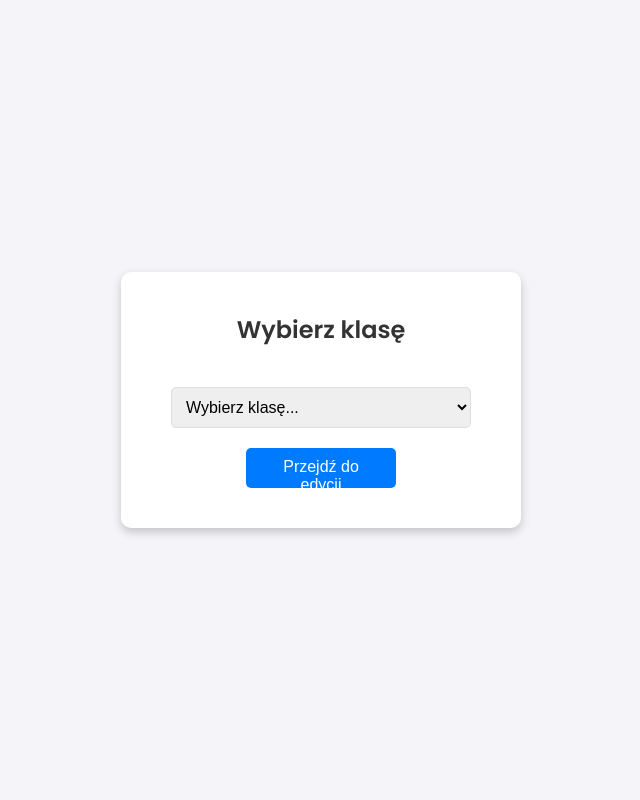
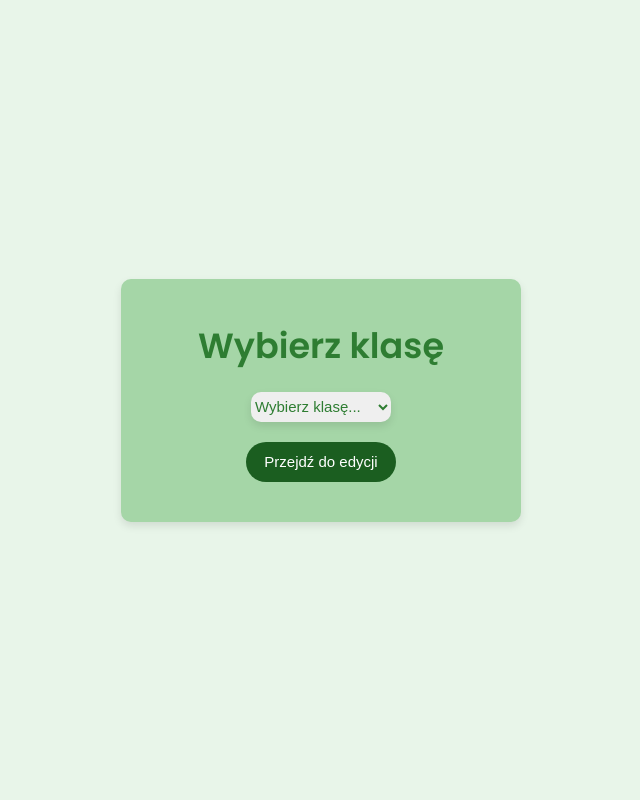
Before and after one commit to PiotrKier/dziennik, a PHP site: page /dziennik_nauczyciel.php in a window 1280 px wide. Shown: the whole page, without its empty margins (319-959 px from the left). Run offline with PHP 8.4, Linux system fonts and the light colour scheme.

Commit message:
Add files via upload

```diff
--- a/dziennik_nauczyciel.php
+++ b/dziennik_nauczyciel.php
@@ -9,48 +9,22 @@
     <link href="https://fonts.googleapis.com/css2?family=Poppins:wght@400;500;600&display=swap" rel="stylesheet">
     <link rel="stylesheet" href="style.css">
     <style>
-        body {
-            font-family: 'Poppins', sans-serif;
-            display: flex;
-            justify-content: center;
-            align-items: center;
-            min-height: 100vh;
-            margin: 0;
-            background-color: #f4f4f9;
+        button{
+            margin:20px;
+            color:white;
+            font-size:15px;
         }
-        .container {
-            text-align: center;
-            background: #fff;
-            padding: 20px 40px;
-            border-radius: 10px;
-            box-shadow: 0 4px 10px rgba(0, 0, 0, 0.2);
-        }
-        h1 {
-            font-size: 24px;
-            margin-bottom: 20px;
-            color: #333;
-        }
-        select {
-            font-size: 16px;
-            padding: 10px;
-            margin: 20px 0;
-            border: 1px solid #ddd;
-            border-radius: 5px;
-            width: 100%;
-            max-width: 300px;
-        }
-        button {
-            padding: 10px 20px;
-            font-size: 16px;
-            color: #fff;
-            background-color: #007BFF;
-            border: none;
-            border-radius: 5px;
-            cursor: pointer;
-            transition: background-color 0.3s;
-        }
-        button:hover {
-            background-color: #0056b3;
+        select{
+            border-radius:10px;
+            height:30px;
+            width:140px;
+            border:0px;
+            background-color:none;
+            font-weight:500;
+            font-size:15px;
+            color:#2e7d32;
+            box-shadow: 0 4px 8px rgba(0, 0, 0, 0.1);
+
         }
     </style>
 </head>
```
Also changed, not shown: edycja_ocen.php (+24 -67 lines), logowanie_nauczyciel.php (+10 -5 lines).
